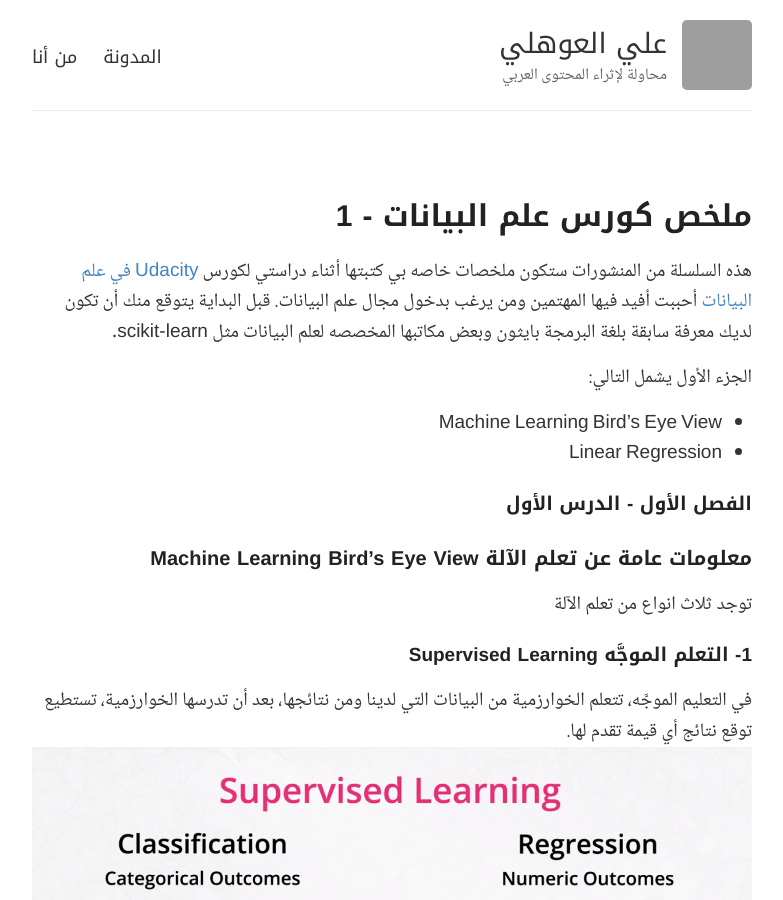
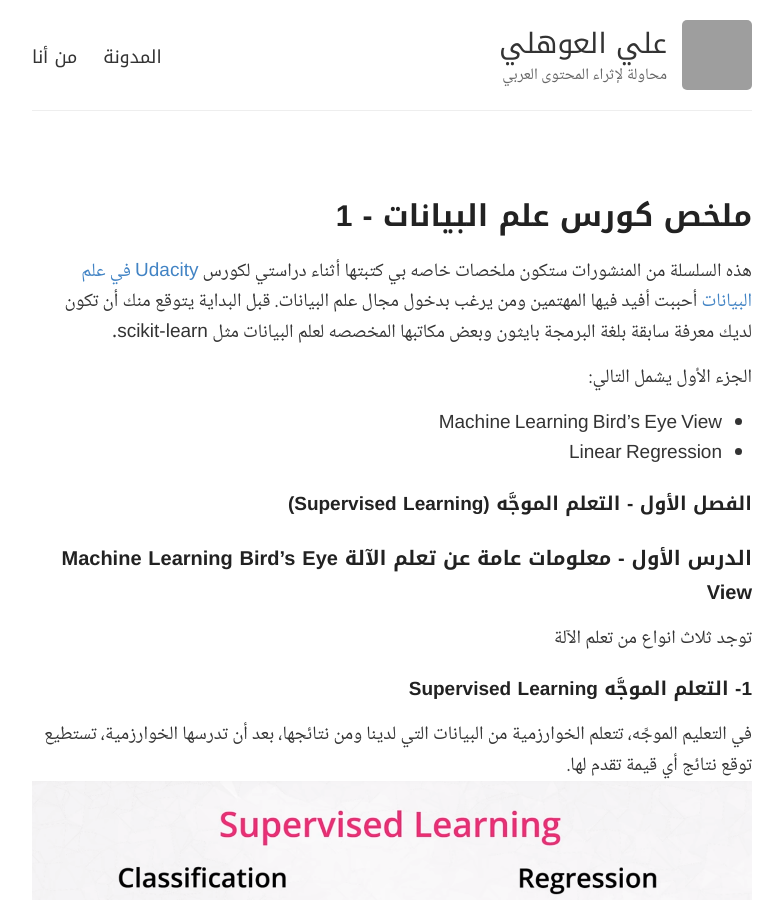
Before and after one commit to alioh/alioh.github.io, a Jekyll site: the page built from _posts/2019-3-11-DSND-Notes-1.md, in a window 1280 px wide and 900 px high. Shown: the whole window, without its empty margins (248-1031 px from the left). Built offline with Jekyll 4.4.1, drawn with Linux system fonts in a browser that asks for light colours; comment, search, counter and statistics services are not loaded; grey boxes are pictures that could not be loaded.

Commit message:
styling + spelling

```diff
--- a/_posts/2019-3-11-DSND-Notes-1.md
+++ b/_posts/2019-3-11-DSND-Notes-1.md
@@ -9,8 +9,9 @@ title: ملخص كورس علم البيانات - 1
 - Machine Learning Bird's Eye View
 - Linear Regression
 
-###### الفصل الأول - الدرس الأول
-### معلومات عامة عن تعلم الآلة Machine Learning Bird's Eye View
+###### الفصل الأول - التعلم الموجَّه (Supervised Learning)
+
+### الدرس الأول - معلومات عامة عن تعلم الآلة Machine Learning Bird's Eye View
 
 توجد ثلاث انواع من تعلم الآلة
 
```
